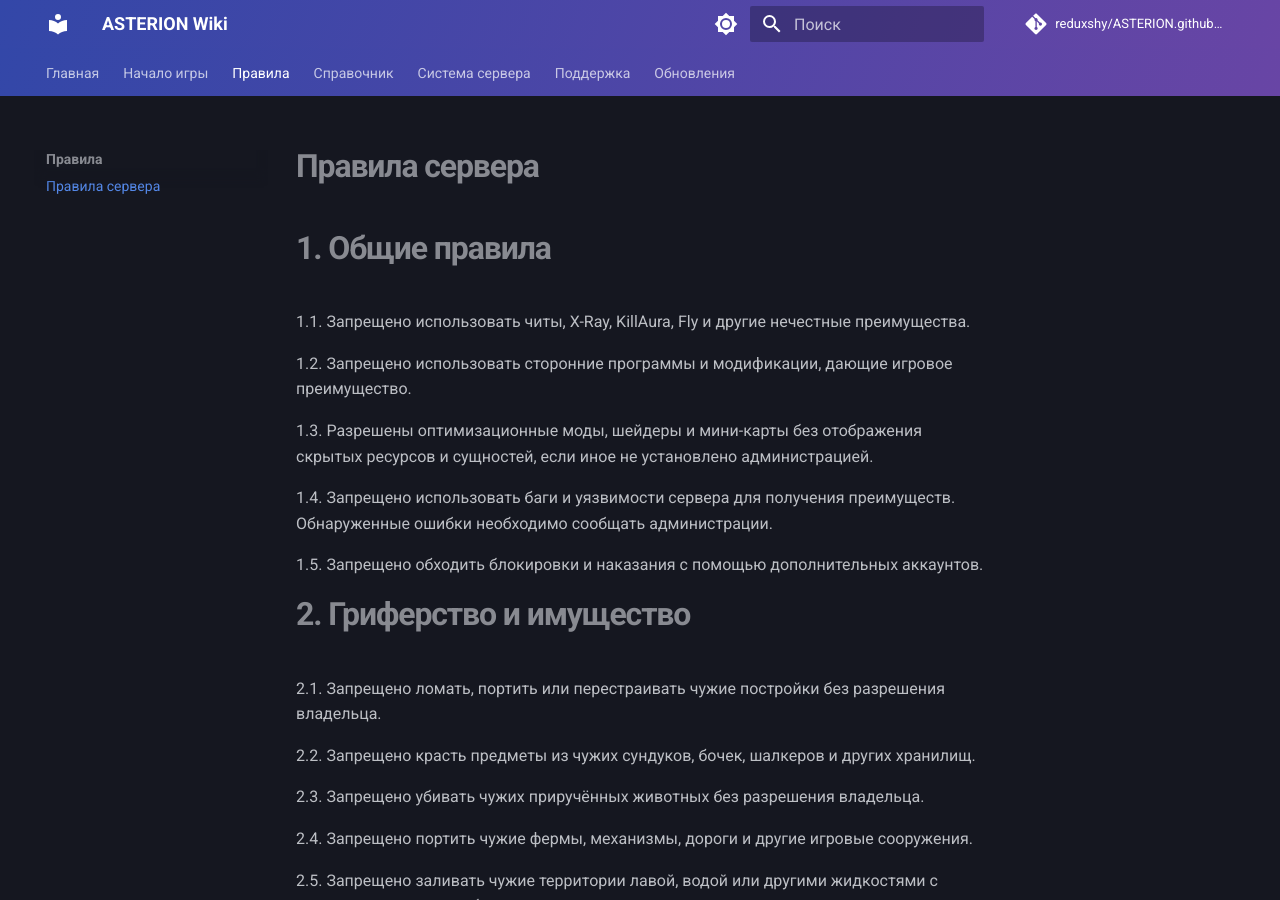
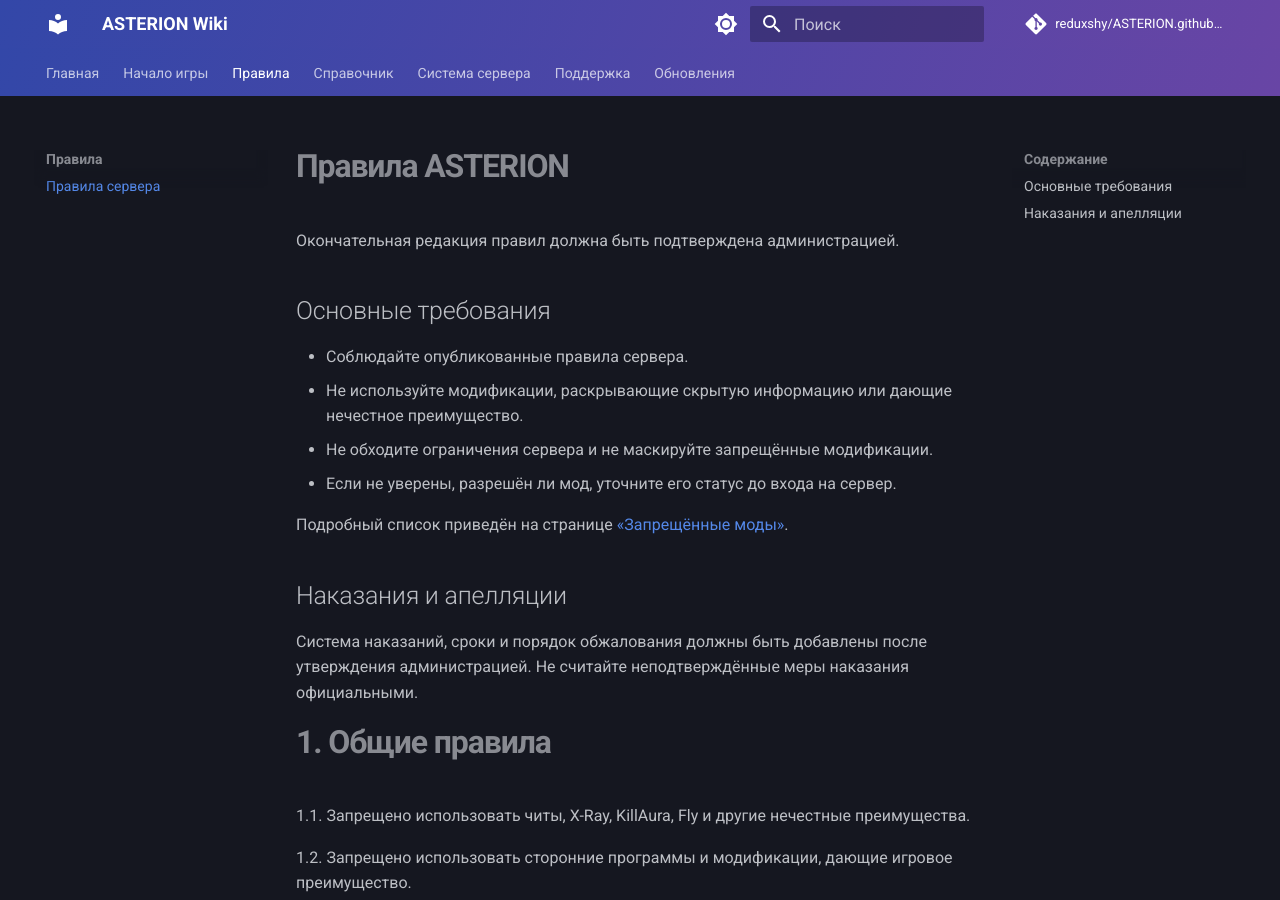
Before and after one commit to reduxshy/ASTERION, an MkDocs documentation site: the page built from docs/rules/index.md, in a window 1280 px wide and 900 px high. Built offline with MkDocs 1.6.1 and Material for MkDocs 9.7.7, drawn with Linux system fonts in a browser that asks for light colours; comment, search, counter and statistics services are not loaded.

Commit message:
Update index.md

```diff
--- a/docs/rules/index.md
+++ b/docs/rules/index.md
@@ -1,4 +1,20 @@
-# Правила сервера
+# Правила ASTERION
+
+Окончательная редакция правил должна быть подтверждена администрацией.
+
+## Основные требования
+
+- Соблюдайте опубликованные правила сервера.
+- Не используйте модификации, раскрывающие скрытую информацию или дающие нечестное преимущество.
+- Не обходите ограничения сервера и не маскируйте запрещённые модификации.
+- Если не уверены, разрешён ли мод, уточните его статус до входа на сервер.
+
+Подробный список приведён на странице [«Запрещённые моды»](forbidden-mods.md).
+
+## Наказания и апелляции
+
+Система наказаний, сроки и порядок обжалования должны быть добавлены после утверждения администрацией. Не считайте неподтверждённые меры наказания официальными.
+
 
 # 1. Общие правила
 1.1. Запрещено использовать читы, X-Ray, KillAura, Fly и другие нечестные преимущества.
```
